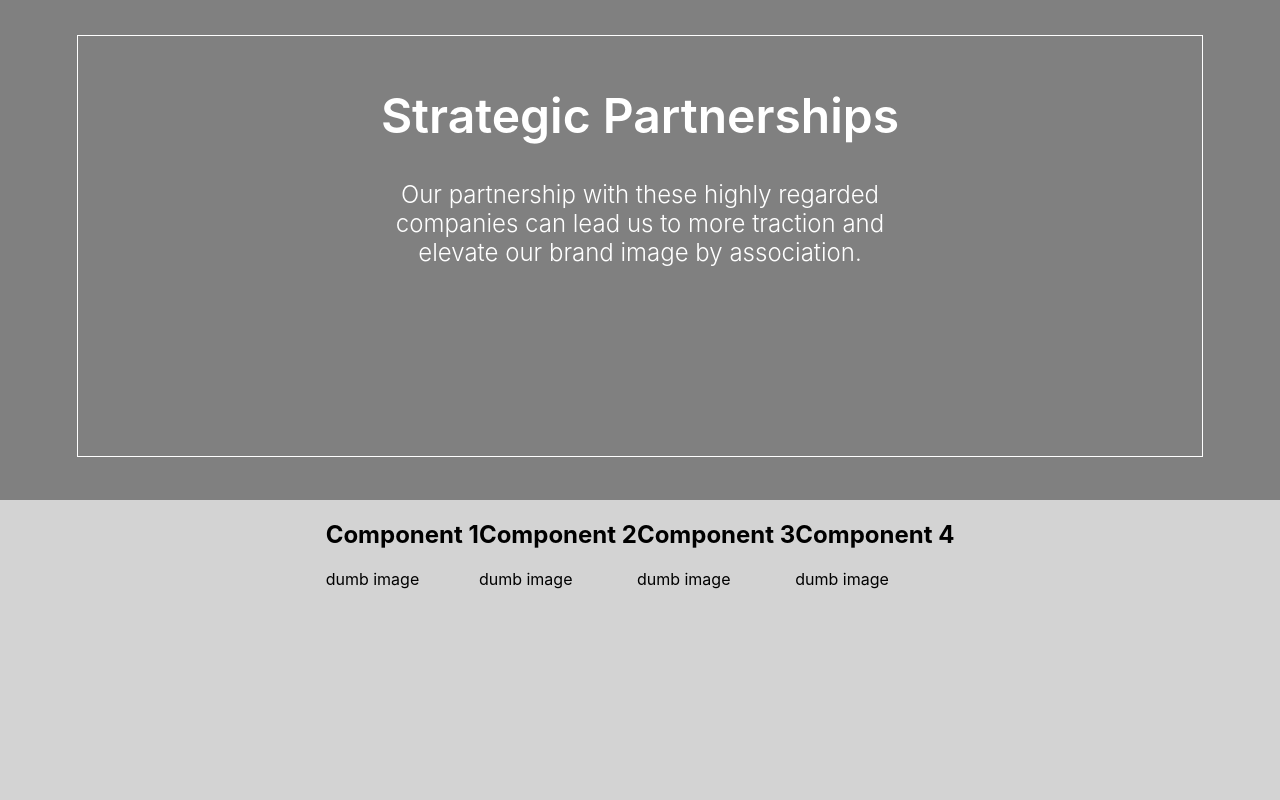
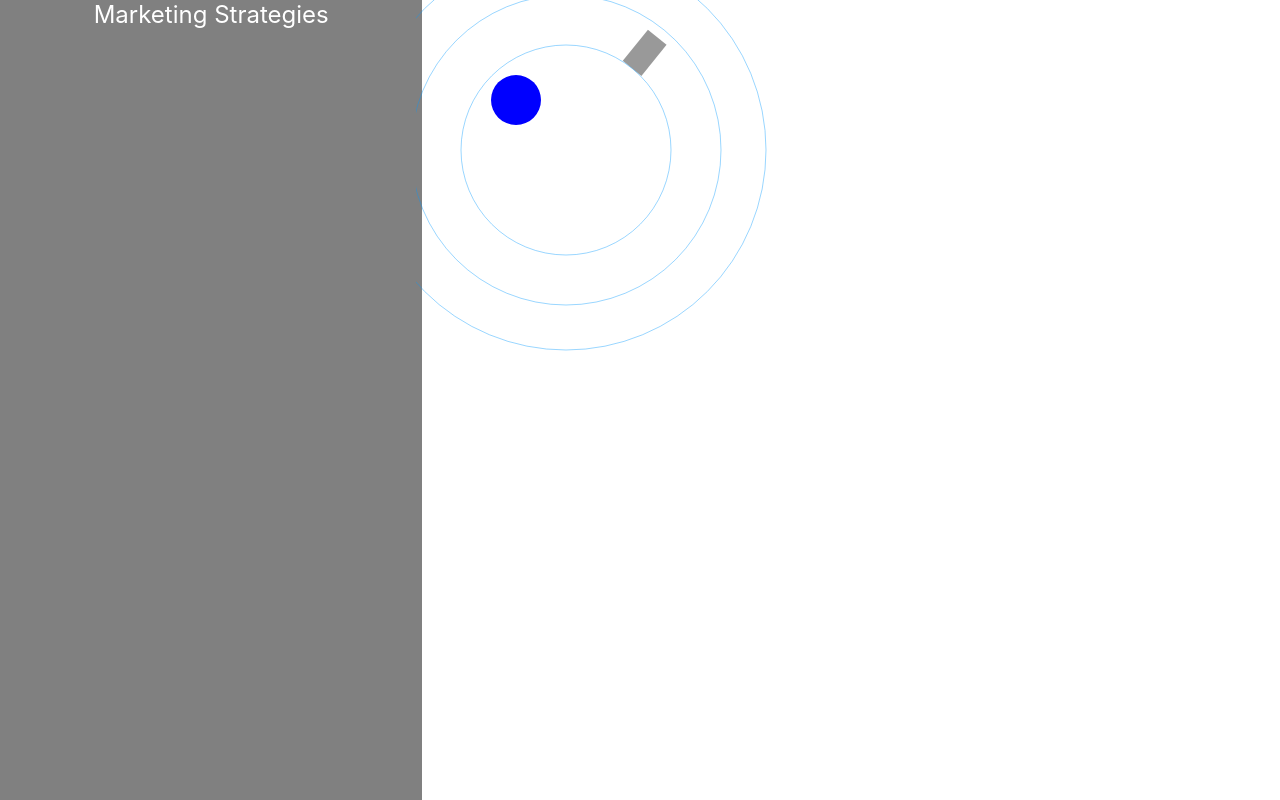
Before and after one commit to Mcas4150/animationtest, a React (Create React App) app: page / in a window 1280 px wide. Built offline with nearby package versions, Linux system fonts and the light colour scheme.

Commit message:
more style

```diff
--- a/src/components/Canvas.js
+++ b/src/components/Canvas.js
@@ -86,8 +86,8 @@ export default class Canvas extends Component {
     ctx.restore();
 
     ctx.restore();
-
-    ball.draw();
+    window.setTimeout(ball.draw(),  2000)
+    // ball.draw();
     // ball.rotate();
 
     ctx.beginPath();
@@ -129,7 +129,7 @@ export default class Canvas extends Component {
       <canvas
         className="canvas"
         ref="canvas"
-        width={window.innerHeight / 1.5}
+        width={window.innerWidth * .68}
         height={window.innerHeight}
         style={{ position: "fixed", zIndex: "2" }}
       />
--- a/src/components/Main.js
+++ b/src/components/Main.js
@@ -6,7 +6,7 @@ export default class Main extends Component {
   constructor(props) {
     super(props);
     this.state = {
-      startAnimation: false
+      startAnimation: true
     };
     this.handleClick = this.handleClick.bind(this);
     // this.changeRelease = this.changeRelease.bind(this);
--- a/src/components/PrimaryContainer.js
+++ b/src/components/PrimaryContainer.js
@@ -41,7 +41,7 @@ export default class PrimaryContainer extends Component {
                 display: "flex",
                 justifyContent: "center",
                 alignContent: "center",
-                marginTop: "25%"
+
               }}
             >
               <Canvas />
@@ -54,7 +54,7 @@ export default class PrimaryContainer extends Component {
 
                 flexDirection: "column",
                 alignItems: "center",
-                border: "solid 1px white",
+                border: "solid 3px white",
                 height: "40vh",
                 width: "80vw",
                 margin: "35px",
@@ -101,7 +101,7 @@ const styles = {
     height: "62.5vh",
     width: "100vw",
     backgroundColor: "grey",
-    transition: "all 1s ease-out, backgroundColor 3.5s ease-in"
+    transition: "all 1s ease-in-out, backgroundColor 1.5s ease-in"
   },
   end: {
     position: "fixed",
@@ -111,6 +111,6 @@ const styles = {
     height: "100vh",
     width: "67vw",
     backgroundColor: "white",
-    transition: "all 1s ease-out, backgroundColor 3.5s ease-out"
+    transition: "all 1s ease-in-out, backgroundColor 1.5s ease-out"
   }
 };
--- a/src/components/SecondaryContainer.js
+++ b/src/components/SecondaryContainer.js
@@ -1,4 +1,5 @@
 import React, { Component } from "react";
+import logo from "../x-logo.png";
 
 export default class SecondaryContainer extends Component {
   constructor(props) {
@@ -56,33 +57,42 @@ export default class SecondaryContainer extends Component {
                 alignContent: "center"
               }}
             >
-              <div
+           <div
                 className="secondary--component"
-                style={{ alignItems: "center" }}
+                style={{ display: "flex", flexDirection: "column", alignItems: "center", justiftyContent: "center", margin: "25px" }}
               >
-                <h2>Component 1</h2>
-                <div> dumb image</div>
+                <div style={{ color: "turquoise", fontSize: "1.5rem", marginBottom: "25px" }}>
+                  Component 1
+                </div>
+                <img src={logo} alt={"logo"} style={{width: "150px"}}/>
               </div>
               <div
                 className="secondary--component"
-                style={{ alignItems: "center" }}
+                style={{ display: "flex", flexDirection: "column", alignItems: "center", justiftyContent: "center", margin: "25px" }}
               >
-                <h2>Component 2</h2>
-                <div> dumb image</div>
+                <div style={{ color: "turquoise", fontSize: "1.5rem", marginBottom: "25px" }}>
+                  Component 2
+                </div>
+                <img src={logo} alt={"logo"} style={{width: "150px"}}/>
               </div>
               <div
                 className="secondary--component"
-                style={{ alignItems: "center" }}
+                style={{ display: "flex", flexDirection: "column", alignItems: "center", justiftyContent: "center", margin: "25px" }}
               >
-                <h2>Component 3</h2>
-                <div> dumb image</div>
+                <div style={{ color: "turquoise", fontSize: "1.5rem", marginBottom: "25px"}}>
+                  Component 3
+                </div>
+                <img src={logo} alt={"logo"} style={{width: "150px"}}/>
               </div>
+
               <div
                 className="secondary--component"
-                style={{ alignItems: "center" }}
+                style={{ display: "flex", flexDirection: "column", alignItems: "center", justiftyContent: "center", margin: "25px" }}
               >
-                <h2>Component 4</h2>
-                <div> dumb image</div>
+                <div style={{ color: "turquoise", fontSize: "1.5rem", marginBottom: "25px" }}>
+                  Component 4
+                </div>
+                <img src={logo} alt={"logo"} style={{width: "150px"}}/>
               </div>
             </div>
           )}
@@ -101,7 +111,7 @@ const styles = {
     height: "37.5vh",
     width: "100vw",
     backgroundColor: "lightgrey",
-    transition: "all 1s ease-out, backgroundColor 3.5s ease-in"
+    transition: "all 1s ease-in-out, backgroundColor 1.5s ease-in"
   },
   end: {
     position: "fixed",
@@ -110,6 +120,6 @@ const styles = {
     height: "100vh",
     width: "33vw",
     backgroundColor: "grey",
-    transition: "all 1s ease-out, backgroundColor 3.5s ease-out"
+    transition: "all 1s ease-in-out, backgroundColor 1.5s ease-out"
   }
 };
```
Also changed, not shown: src/x-logo.png (added).
